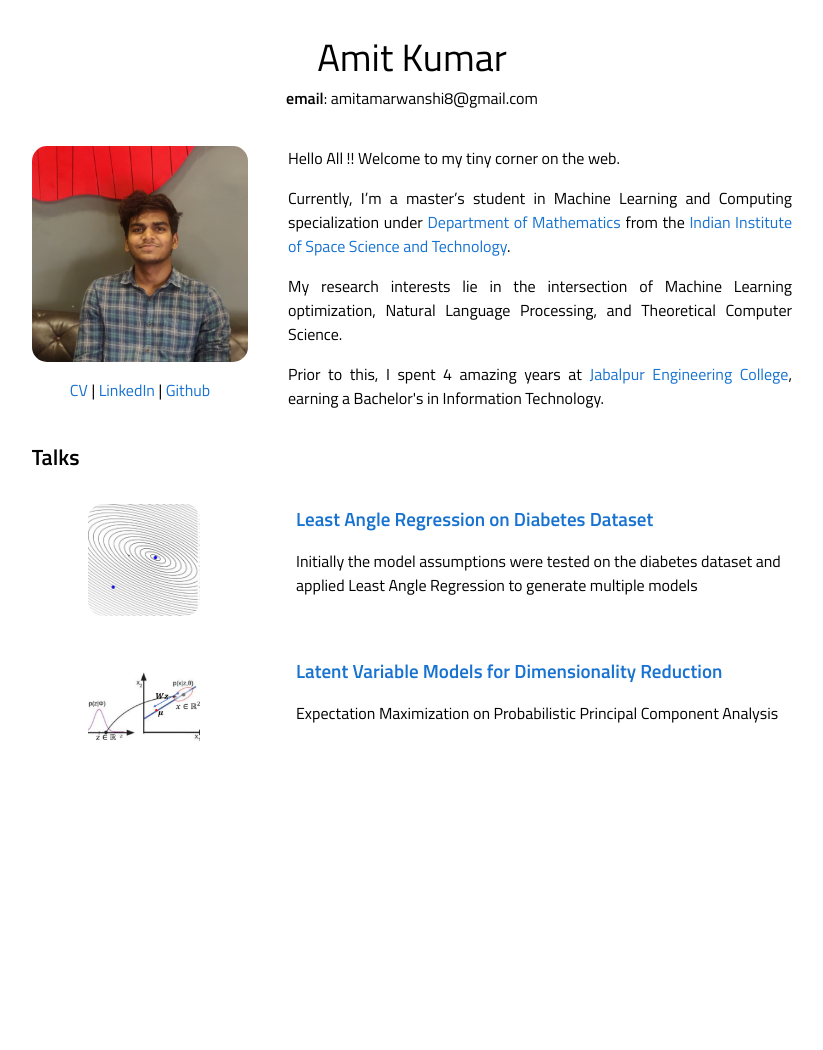
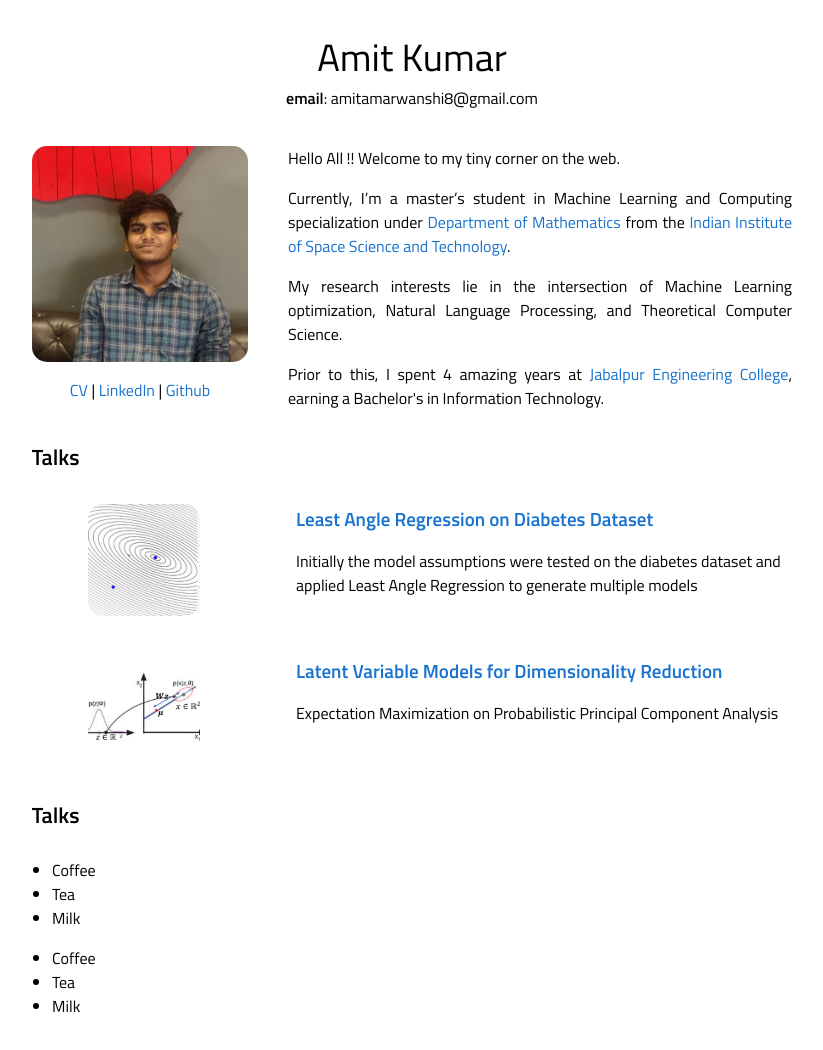
Before and after one commit to amitkumar0902/amitkumar0902.github.io, a plain HTML site: page index.html in a window 1280 px wide. Shown: the whole page, without its empty margins (228-1051 px from the left). Before the commit the page ends 816 px from the top, so only its background shows below. Drawn offline with Linux system fonts and the light colour scheme.

Commit message:
Update index.html

```diff
--- a/index.html
+++ b/index.html
@@ -120,6 +120,29 @@
 
   </td></tr>
 </table>
+
+<table width="100%" align="center" border="0" cellspacing="0" cellpadding="10">
+  <tr><td id="Misc"> <sectionheading>&nbsp;&nbsp;Talks</sectionheading></td></tr>
+</table>
+
+<table width="100%" align="center" border="0" cellspacing="0" cellpadding="20">
+  <tr>
+      <ul>
+  <li>Coffee</li>
+  <li>Tea</li>
+  <li>Milk</li>
+</ul>
+  </tr>
+    <tr>
+      <ul>
+  <li>Coffee</li>
+  <li>Tea</li>
+  <li>Milk</li>
+</ul>
+  </tr>
+
+  </td></tr>
+</table>
 <script xml:space="preserve" language="JavaScript">
 hideallbibs();
 </script>
```
